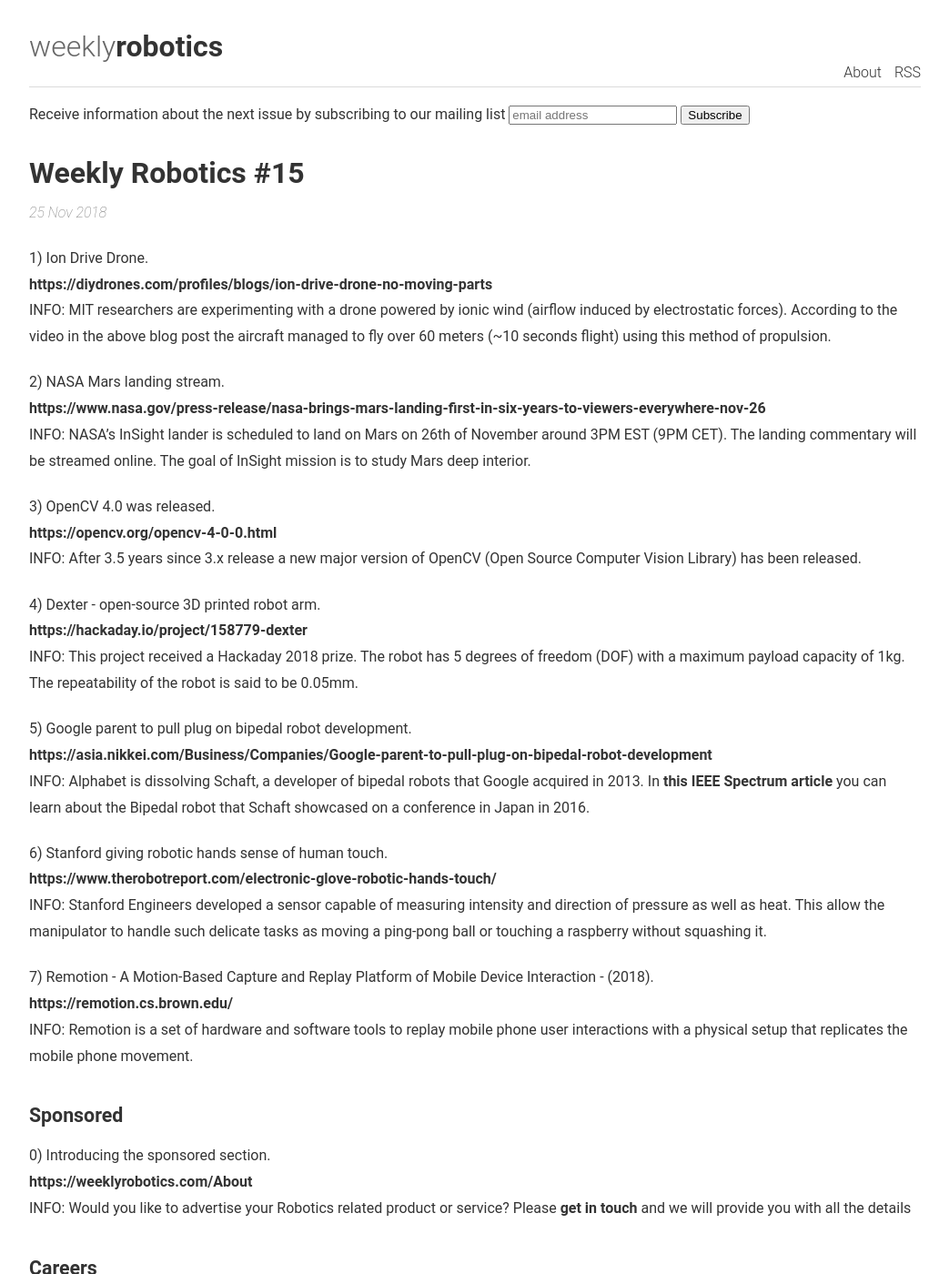
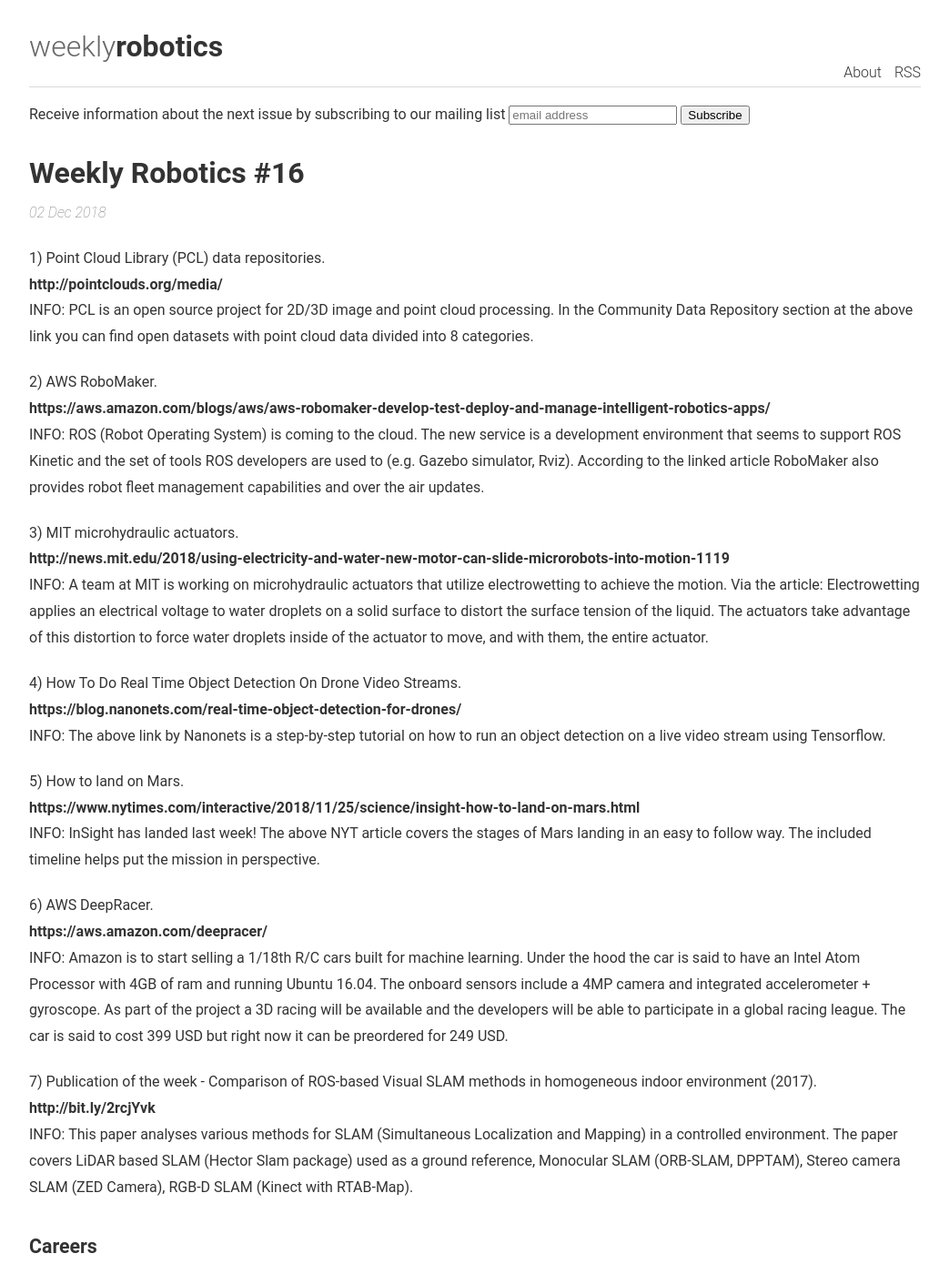
Before and after one commit to msadowski/weeklyrobotics, a Jekyll site: the page built from index.html, in a window 1280 px wide and 1400 px high. Shown: the whole window at 91% size, without its empty margins (118-1161 px from the left). Built offline with Jekyll 4.4.1, drawn with Linux system fonts in a browser that asks for light colours; the list of posts is cut into pages by our own code; comment, search, counter and statistics services are not loaded; some of the changed text lies outside the part shown.

Commit message:
Add issue 16

```diff
--- /dev/null
+++ b/_posts/2018-12-02-weekly-robotics-16.md
@@ -0,0 +1,49 @@
+---
+title: "Weekly Robotics #16"
+description: "This week in weekly robotics we cover open point cloud datasets, landing on Mars, AWS Robotics related offerings and object detection on drone video streams."
+date: 2018-12-02
+tags: [Robotics, Careers, ROS, SLAM, Sensors, Drones, Actuators]
+---
+
+1) Point Cloud Library (PCL) data repositories.
+<br>[http://pointclouds.org/media/](http://pointclouds.org/media/)<br>
+INFO: PCL is an open source project for 2D/3D image and point cloud processing. In the Community Data Repository section at the above link you can find open datasets with point cloud data divided into 8 categories.
+
+2) AWS RoboMaker.
+<br>[https://aws.amazon.com/blogs/aws/aws-robomaker-develop-test-deploy-and-manage-intelligent-robotics-apps/](https://aws.amazon.com/blogs/aws/aws-robomaker-develop-test-deploy-and-manage-intelligent-robotics-apps/)<br>
+INFO: ROS (Robot Operating System) is coming to the cloud. The new service is a development environment that seems to support ROS Kinetic and the set of tools ROS developers are used to (e.g. Gazebo simulator, Rviz). According to the linked article RoboMaker also provides robot fleet management capabilities and over the air updates.
+
+3) MIT microhydraulic actuators.
+<br>[http://news.mit.edu/2018/using-electricity-and-water-new-motor-can-slide-microrobots-into-motion-1119](http://news.mit.edu/2018/using-electricity-and-water-new-motor-can-slide-microrobots-into-motion-1119)<br>
+INFO: A team at MIT is working on microhydraulic actuators that utilize electrowetting to achieve the motion. Via the article: Electrowetting applies an electrical voltage to water droplets on a solid surface to distort the surface tension of the liquid. The actuators take advantage of this distortion to force water droplets inside of the actuator to move, and with them, the entire actuator.
+
+4) How To Do Real Time Object Detection On Drone Video Streams.
+<br>[https://blog.nanonets.com/real-time-object-detection-for-drones/](https://blog.nanonets.com/real-time-object-detection-for-drones/)<br>
+INFO: The above link by Nanonets is a step-by-step tutorial on how to run an object detection on a live video stream using Tensorflow.
+
+5) How to land on Mars.
+<br>[https://www.nytimes.com/interactive/2018/11/25/science/insight-how-to-land-on-mars.html](https://www.nytimes.com/interactive/2018/11/25/science/insight-how-to-land-on-mars.html)<br>
+INFO: InSight has landed last week! The above NYT article covers the stages of Mars landing in an easy to follow way. The included timeline helps put the mission in perspective.
+
+6) AWS DeepRacer.
+<br>[https://aws.amazon.com/deepracer/](https://aws.amazon.com/deepracer/)<br>
+INFO: Amazon is to start selling a 1/18th R/C cars built for machine learning. Under the hood the car is said to have an Intel Atom Processor with 4GB of ram and running Ubuntu 16.04. The onboard sensors include a 4MP camera and integrated accelerometer + gyroscope. As part of the project a 3D racing will be available and the developers will be able to participate in a global racing league. The car is said to cost 399 USD but right now it can be preordered for 249 USD.
+
+7) Publication of the week - Comparison of ROS-based Visual SLAM methods in homogeneous indoor environment (2017).
+<br>[http://bit.ly/2rcjYvk](http://bit.ly/2rcjYvk)<br>
+INFO: This paper analyses various methods for SLAM (Simultaneous Localization and Mapping) in a controlled environment. The paper covers LiDAR based SLAM (Hector Slam package) used as a ground reference, Monocular SLAM (ORB-SLAM, DPPTAM), Stereo camera SLAM (ZED Camera), RGB-D SLAM (Kinect with RTAB-Map).
+
+
+#### Careers
+
+0) Would you like to advertise an open position in a robotics related company?
+<br>[https://weeklyrobotics.com/About](https://weeklyrobotics.com/About)<br>
+INFO: If you would like us to include your open position in the hiring section please feel free to send us an [e-mail](mailto:careers@weeklyrobotics.com).
+
+1) Automata (London, UK) - Various Positions.
+<br>[https://automata.tech/careers.html](https://automata.tech/careers.html){:target="_blank"}<br>
+INFO: Automata's mission is to make robotics automation affordable and simple.
+
+2) ABB (Windsor, CT , US) - Senior Embedded Systems Engineer.
+<br>[https://new.abb.com/jobs/details/US67111315_E1](https://new.abb.com/jobs/details/US67111315_E1){:target="_blank"}<br>
+INFO: ABB is seeking a Senior Embedded Systems Engineer for a position in a new group focusing on autonomous vehicles and mobile robotics.
```
Also changed, not shown: _templates/2018-MM-DD-weekly-robotics-X.md (+12 -12 lines).
